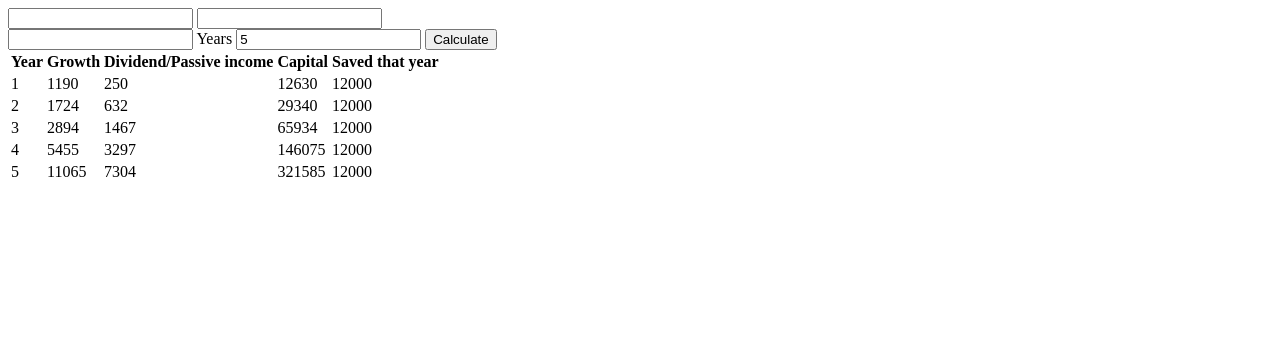
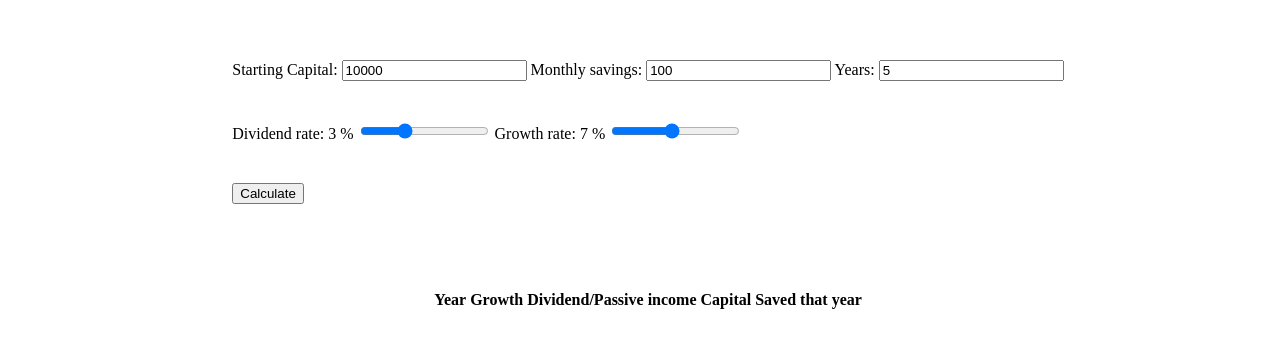
Before and after one commit to c-ohrstrom/compound-growth, a plain HTML site: page src/html/index.html in a window 1280 px wide. Both pictures are taken after a click on the button "Calculate". Drawn offline with Linux system fonts and the light colour scheme.

Commit message:
improved functions and configured eslint + prettier

```diff
--- a/src/html/index.html
+++ b/src/html/index.html
@@ -1,11 +1,10 @@
 <!DOCTYPE html>
 <html>
-
 	<head>
 		<meta charset="utf-8" />
-    <meta http-equiv="X-UA-Compatible" content="IE=edge">
+		<meta http-equiv="X-UA-Compatible" content="IE=edge" />
 		<title>Compound Growth</title>
-    <meta name="viewport" content="width=device-width, initial-scale=1">
+		<meta name="viewport" content="width=device-width, initial-scale=1" />
 		<!-- <link rel="stylesheet" type="text/css" media="screen" href="../main.css" /> -->
 		<style type="text/css">
 			.wrapper {
@@ -14,21 +13,50 @@
 				flex-flow: column nowrap;
 				align-content: center;
 				justify-content: center;
+				align-items: center;
+			}
+
+			.wrapper section {
+				margin: 1em;
+				padding: 1em;
+			}
+
+			#section-input {
+				display: flex;
+				flex-flow: column nowrap;
+			}
+
+			#section-input > div {
+				margin: 0.75em;
+				padding: 0.5em;
+			}
+
+			#section-input label::after {
+				content: ":";
 			}
 		</style>
 	</head>
 
 	<body>
 		<main class="wrapper">
-        <section>
+			<section id="section-input">
 				<div>
-                <input type="number" name="starting-capital" id="starting-capital">
-                <input type="number" name="monthly-saving" id="monthly-saving">
+					<label for="starting-capital">Starting Capital</label>
+					<input type="number" name="starting-capital" id="starting-capital" value="10000" />
+					<label for="monthly-saving">Monthly savings</label>
+					<input type="number" name="monthly-saving" id="monthly-saving" value="100" />
+					<label for="years-for-growth">Years</label>
+					<input type="number" name="years-for-growth" id="years-for-growth" value="5" />
 				</div>
 				<div>
-                <input type="number" name="dividend-rate" id="dividend-rate">
-                <label for="years-for-growth">Years</label>
-                <input type="number" name="years-for-growth" id="years-for-growth" value="5">
+					<label for="dividend-rate">Dividend rate</label>
+					<output name="divident-rate-output" id="dividend-rate-output">3 %</output>
+					<input type="range" name="dividend-rate" id="dividend-rate-input" min="0" max="9" value="3" />
+					<label for="growth-rate">Growth rate</label>
+					<output name="growth-rate-output" id="growth-rate-output">7 %</output>
+					<input type="range" name="growth-rate" id="growth-rate-input" min="0" max="15" value="7" />
+				</div>
+				<div>
 					<button id="calculate-compound">Calculate</button>
 				</div>
 			</section>
@@ -47,5 +75,4 @@
 		</main>
 		<script src="../js/index.js" defer></script>
 	</body>
-
 </html>
--- a/src/js/index.js
+++ b/src/js/index.js
@@ -1,21 +1,27 @@
-let button = document.querySelector("#calculate-compound");
-
-button.addEventListener("click", () => {
-	// let startingCapital = document.querySelector("#starting-capital");
-	// let monthlySavings = document.querySelector("#monthly-saving").value;
-	let dividendRate = document.querySelector("#dividendRate");
+let calculateButton = document.querySelector("#calculate-compound");
+const dividendRateInput = document.querySelector("#dividend-rate-input");
+const monthlySavingsInput = document.querySelector("#saved-monthly");
+const expectedGrowthInput = document.querySelector("#expected-Growth");
+const startingCapital = document.querySelector("#start-capital");
+calculateButton.addEventListener("click", () => {
+    let dividendRate = parseInt(dividendRateInput.value);
     let years = parseInt(document.querySelector("#years-for-growth").value);
     let opts = {
-		startCapital: 100000,
-		dividends: 0.05,
+        startCapital: startingCapital.value,
+        dividends: dividendRate,
         yearsForCompound: years,
-		savedMonthly: 1000,
-		expectedYearlyGrowth: 0.07,
-		reinvestDividend: true
+        savedMonthly: monthlySavingsInput.value,
+        expectedYearlyGrowth: expectedGrowthInput.value / 100,
+        reinvestDividend: true,
     };
 
     let result = CalculateCompoundGrowth(opts);
     PrintCompound(result);
+});
+
+dividendRateInput.addEventListener("change", () => {
+    document.querySelector("#dividend-rate-output").value =
+        dividendRateInput.value + " %";
 });
 
 class Compound {
@@ -54,7 +60,7 @@ function CalculateCompoundGrowth(opts) {
             capital: Math.round(capital),
             growth: Math.round(thisYearsGrowth),
             dividend: Math.round(dividend),
-			yearlyInvestment: savedYearly
+            yearlyInvestment: savedYearly,
         };
 
         console.log(year);
```
Also changed, not shown: 2 other files. Lines whose indentation alone changed are shown as unchanged.
